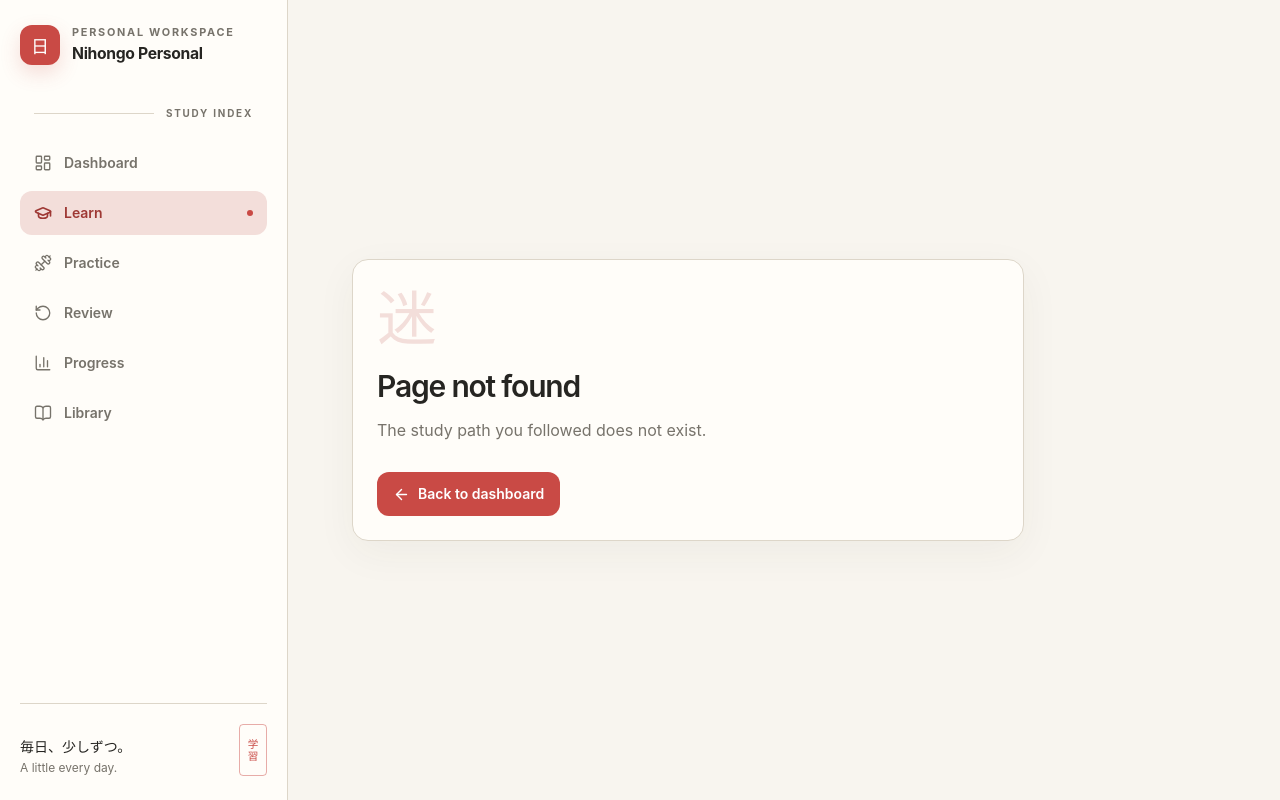
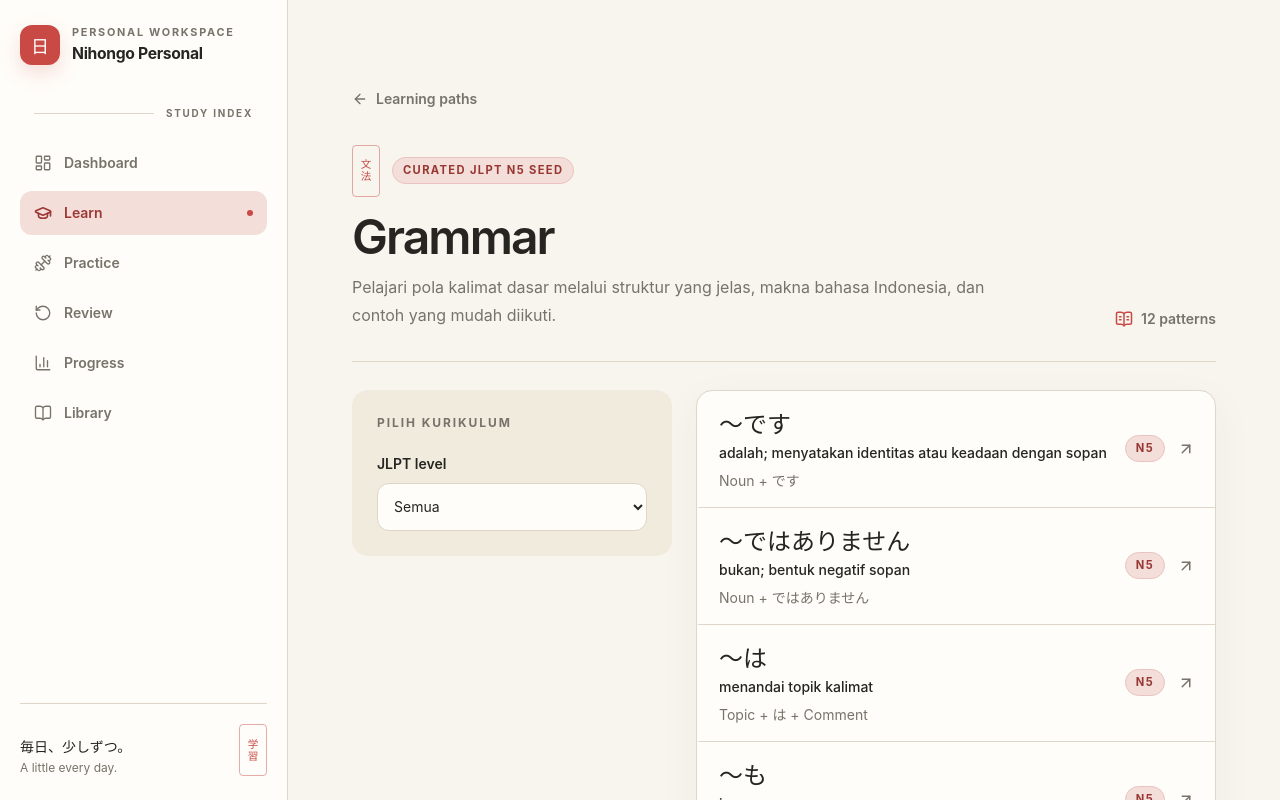
Before and after one commit to DanarArrsyd/nihongo_personal, a React (Vite) app: page /learn/grammar in a window 1280 px wide. Shown: the top 800 px of the page. Built offline with nearby package versions, Linux system fonts and the light colour scheme.

Commit message:
feat: add grammar curriculum index

```diff
--- a/src/App.jsx
+++ b/src/App.jsx
@@ -1,6 +1,7 @@
 import { Route, Routes } from 'react-router-dom'
 import AppShell from './components/layout/AppShell'
 import DashboardPage from './features/dashboard/DashboardPage'
+import GrammarPage from './features/grammar/GrammarPage'
 import KanaLearningPage, { KanaEntryRedirect } from './features/kana/KanaLearningPage'
 import KanaPracticePage from './features/kana/KanaPracticePage'
 import KanjiDetailPage from './features/kanji/KanjiDetailPage'
@@ -47,6 +48,7 @@ export default function App() {
         <Route path="/learn/kana/:script/:groupId" element={<KanaLearningPage />} />
         <Route path="/learn/kanji" element={<KanjiPage />} />
         <Route path="/learn/kanji/:kanjiId" element={<KanjiDetailPage />} />
+        <Route path="/learn/grammar" element={<GrammarPage />} />
         <Route path="/learn/vocabulary" element={<VocabularyLayout />}>
           <Route index element={<VocabularyPage />} />
           <Route path=":vocabularyId" element={<VocabularyDetailPage />} />
--- /dev/null
+++ b/src/features/grammar/GrammarPage.jsx
@@ -0,0 +1,60 @@
+import { ArrowLeft, BookOpenText } from 'lucide-react'
+import { useState } from 'react'
+import { Link } from 'react-router-dom'
+import Badge from '../../components/ui/Badge'
+import Card from '../../components/ui/Card'
+import GrammarFilters from './components/GrammarFilters'
+import GrammarList from './components/GrammarList'
+import { filterGrammarByLevel, getGrammar, getGrammarLevels } from './services/grammarData'
+
+export default function GrammarPage() {
+  const [selectedLevel, setSelectedLevel] = useState('all')
+  const grammar = getGrammar()
+  const levels = getGrammarLevels()
+  const filteredGrammar = filterGrammarByLevel(grammar, selectedLevel)
+
+  return (
+    <div className="page-frame">
+      <Link
+        to="/learn"
+        className="inline-flex min-h-11 items-center gap-2 text-sm font-semibold text-ink-muted hover:text-accent focus-visible:outline-2 focus-visible:outline-offset-2 focus-visible:outline-accent"
+      >
+        <ArrowLeft size={16} aria-hidden="true" /> Learning paths
+      </Link>
+
+      <header className="mt-6 flex flex-col justify-between gap-5 border-b border-border pb-8 sm:flex-row sm:items-end">
+        <div>
+          <div className="mb-4 flex items-center gap-3">
+            <span className="study-seal" aria-hidden="true">文法</span>
+            <Badge variant="accent">Curated JLPT N5 seed</Badge>
+          </div>
+          <h1 className="text-4xl font-semibold tracking-[-0.04em] text-ink sm:text-5xl">Grammar</h1>
+          <p className="mt-3 max-w-2xl leading-7 text-ink-muted">
+            Pelajari pola kalimat dasar melalui struktur yang jelas, makna bahasa Indonesia, dan contoh yang mudah diikuti.
+          </p>
+        </div>
+        <div className="flex items-center gap-2 text-sm font-semibold text-ink-muted">
+          <BookOpenText size={18} className="text-accent" aria-hidden="true" />
+          <span>{filteredGrammar.length} patterns</span>
+        </div>
+      </header>
+
+      <div className="mt-7 grid gap-6 lg:grid-cols-[18rem_minmax(0,1fr)] xl:grid-cols-[20rem_minmax(0,1fr)]">
+        <aside>
+          <Card quiet className="lg:sticky lg:top-6">
+            <p className="mb-5 text-xs font-bold tracking-[0.16em] text-ink-muted uppercase">Pilih kurikulum</p>
+            <GrammarFilters
+              levels={levels}
+              selectedLevel={selectedLevel}
+              onLevelChange={setSelectedLevel}
+            />
+          </Card>
+        </aside>
+
+        <section aria-label="Grammar curriculum">
+          <GrammarList items={filteredGrammar} />
+        </section>
+      </div>
+    </div>
+  )
+}
--- /dev/null
+++ b/src/features/grammar/components/GrammarFilters.jsx
@@ -0,0 +1,16 @@
+export default function GrammarFilters({ levels, selectedLevel, onLevelChange }) {
+  return (
+    <div>
+      <label htmlFor="grammar-level" className="text-sm font-semibold text-ink">JLPT level</label>
+      <select
+        id="grammar-level"
+        value={selectedLevel}
+        onChange={(event) => onLevelChange(event.target.value)}
+        className="mt-2 min-h-12 w-full rounded-xl border border-border bg-surface px-3 text-sm text-ink outline-none focus:border-accent focus:ring-2 focus:ring-accent-soft"
+      >
+        <option value="all">Semua</option>
+        {levels.map((level) => <option key={level} value={level}>{level}</option>)}
+      </select>
+    </div>
+  )
+}
--- /dev/null
+++ b/src/features/grammar/components/GrammarList.jsx
@@ -0,0 +1,42 @@
+import { ArrowUpRight } from 'lucide-react'
+import { Link } from 'react-router-dom'
+import EmptyState from '../../../components/feedback/EmptyState'
+import Badge from '../../../components/ui/Badge'
+import Card from '../../../components/ui/Card'
+
+export default function GrammarList({ items }) {
+  if (items.length === 0) {
+    return (
+      <Card>
+        <EmptyState
+          title="Tidak ada pola grammar"
+          description="Pilih level lain untuk melihat materi yang tersedia."
+        />
+      </Card>
+    )
+  }
+
+  return (
+    <ul className="divide-y divide-border overflow-hidden rounded-2xl border border-border bg-surface shadow-[0_12px_40px_rgba(64,54,41,0.05)]">
+      {items.map((item) => (
+        <li key={item.id} className="relative border-l-2 border-l-transparent transition hover:border-l-accent hover:bg-paper/70">
+          <Link
+            to={`/learn/grammar/${item.id}`}
+            aria-label={`Study ${item.pattern} — ${item.meaning}`}
+            className="grid min-h-28 grid-cols-[minmax(0,1fr)_auto] items-center gap-4 px-4 py-4 focus-visible:outline-2 focus-visible:outline-offset-[-2px] focus-visible:outline-accent sm:px-5"
+          >
+            <div className="min-w-0">
+              <p lang="ja" className="font-japanese text-2xl font-semibold text-ink">{item.pattern}</p>
+              <p className="mt-1 text-sm font-medium text-ink">{item.meaning}</p>
+              <p className="mt-2 text-sm text-ink-muted">{item.structure}</p>
+            </div>
+            <div className="flex items-center gap-3">
+              <Badge variant="accent">{item.jlpt}</Badge>
+              <ArrowUpRight size={18} className="text-ink-muted" aria-hidden="true" />
+            </div>
+          </Link>
+        </li>
+      ))}
+    </ul>
+  )
+}
--- a/src/features/learn/LearnPage.jsx
+++ b/src/features/learn/LearnPage.jsx
@@ -38,6 +38,15 @@ const learningModules = [
     to: '/learn/kanji',
     icon: Grid3X3,
     tone: 'bg-accent-soft text-accent',
+  },
+  {
+    id: 'grammar',
+    name: 'Grammar',
+    japanese: '文法',
+    description: 'Study 12 beginner sentence patterns through clear structures and examples.',
+    to: '/learn/grammar',
+    icon: BookOpenText,
+    tone: 'bg-matcha-soft text-matcha',
   },
 ]
 
```
Also changed, not shown: 1 other file (tests, documents, lock files or other folders).
